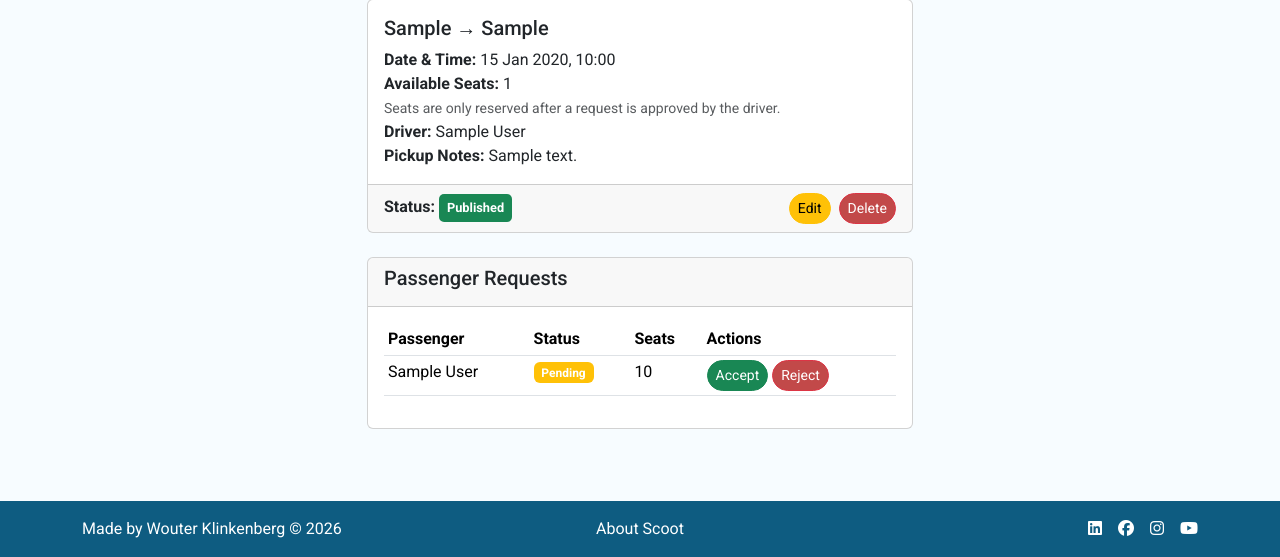
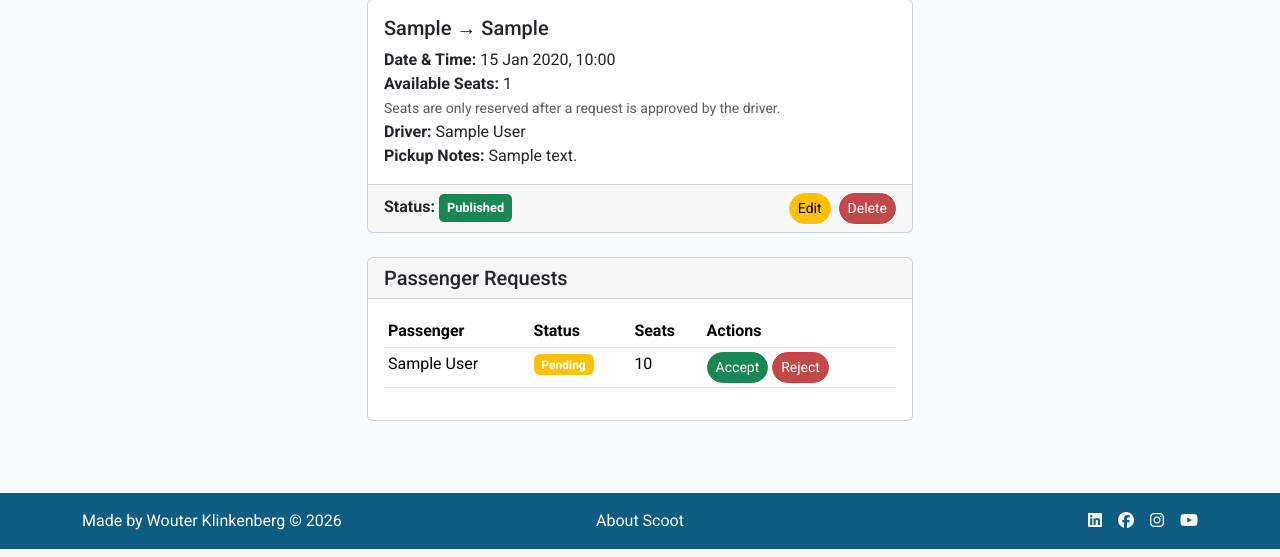
Before and after one commit to wouter-codes/scoot, a Django app: page /rides/1/ in a window 1280 px wide. Shown: the part 267-824 px from the top of the page. Run offline with Django 5.2, Linux system fonts and the light colour scheme; a user stored in the database is signed in; tables that the repository leaves empty hold one stand-in row (values such as "Sample post"); some libraries are stand-ins or nearby versions; some web fonts are replaced.

Commit message:
Fix card header padding in ride detail template

```diff
--- a/rides/templates/rides/ride_detail.html
+++ b/rides/templates/rides/ride_detail.html
@@ -106,7 +106,7 @@
 
                 {% if user.is_authenticated and ride.driver == user and ride_requests %}
                 <div class="card mb-4">
-                    <div class="card-header">
+                    <div class="card-header pb-0">
                         <h5>Passenger Requests</h5>
                     </div>
                     <div class="card-body">
```
